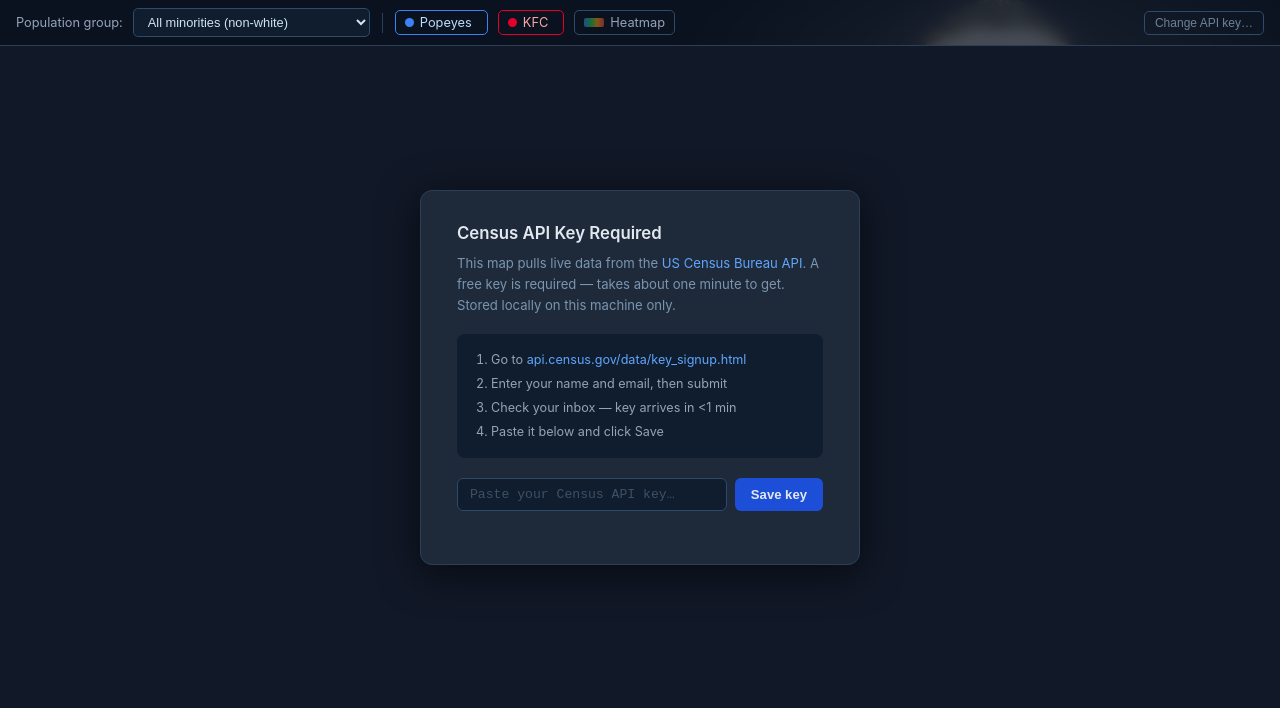
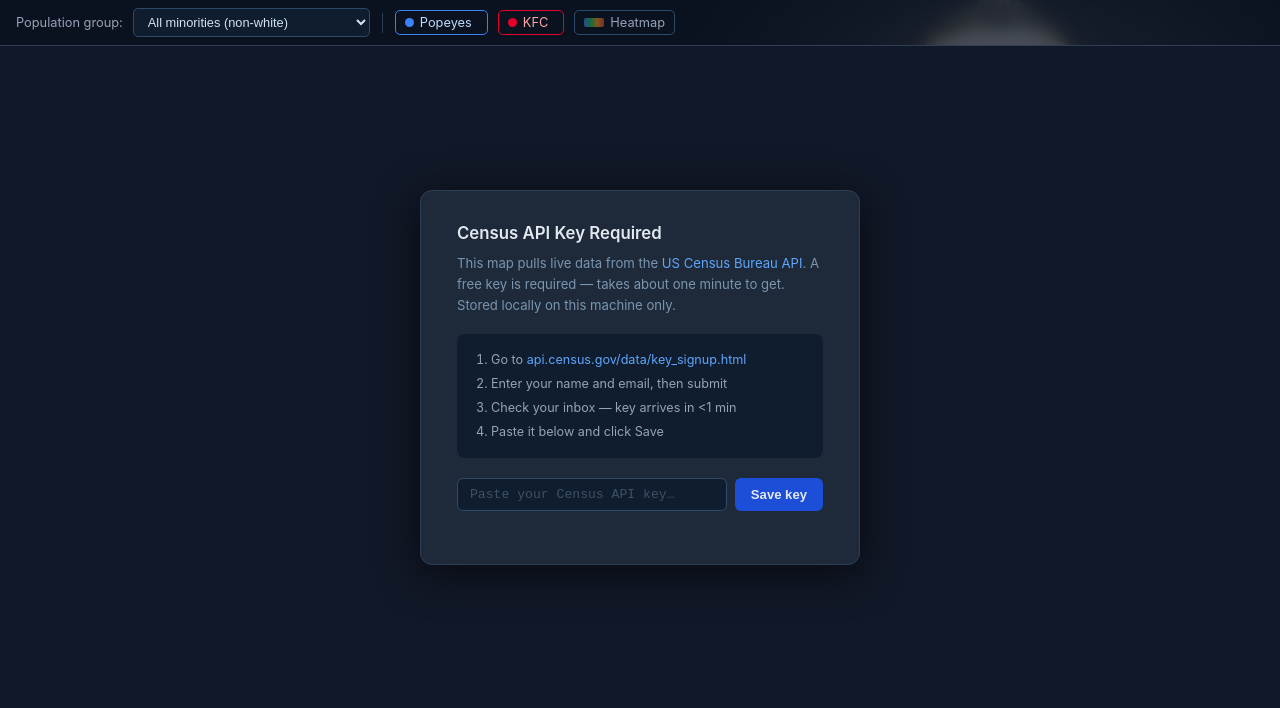
Before and after one commit to wowzaq/minority-map, a Flask app: page / in a window 1280 px wide. Shown: the part 64-772 px from the top of the page. Run offline with Flask 3, Linux system fonts and the light colour scheme; some libraries are stand-ins or nearby versions.

Commit message:
Remove Change API key button for public-facing UI

```diff
--- a/templates/index.html
+++ b/templates/index.html
@@ -73,12 +73,6 @@
     #kfc-count  { font-size: 0.7rem; color: #e4002b; }
     #kfc-spinner { display: none; width: 10px; height: 10px; border: 2px solid #2d3f55; border-top-color: #e4002b; border-radius: 50%; animation: spin 0.7s linear infinite; }
 
-    #btn-change-key {
-      margin-left: auto; background: transparent; border: 1px solid #2d4a6a;
-      color: #6b8299; padding: 4px 10px; border-radius: 5px; font-size: 0.75rem;
-      cursor: pointer; transition: border-color 0.15s, color 0.15s; white-space: nowrap;
-    }
-    #btn-change-key:hover { border-color: #3b82f6; color: #93c5fd; }
 
     /* ── Map container ───────────────────────────────────────────────── */
     #map-container { flex: 1; position: relative; overflow: hidden; min-height: 0; }
@@ -248,7 +242,6 @@
     Heatmap
   </label>
 
-  <button id="btn-change-key">Change API key&hellip;</button>
 </div>
 
 <div id="map-container">
@@ -397,11 +390,6 @@
 
   $keyInput.addEventListener('keydown', e => { if (e.key === 'Enter') $btnSave.click(); });
 
-  document.getElementById('btn-change-key').addEventListener('click', async () => {
-    await fetch('/api/clear-key', { method: 'POST' });
-    resetState();
-    showGate();
-  });
 
   function resetState() {
     countyData = {}; popeyesData = null; kfcData = null;
```
